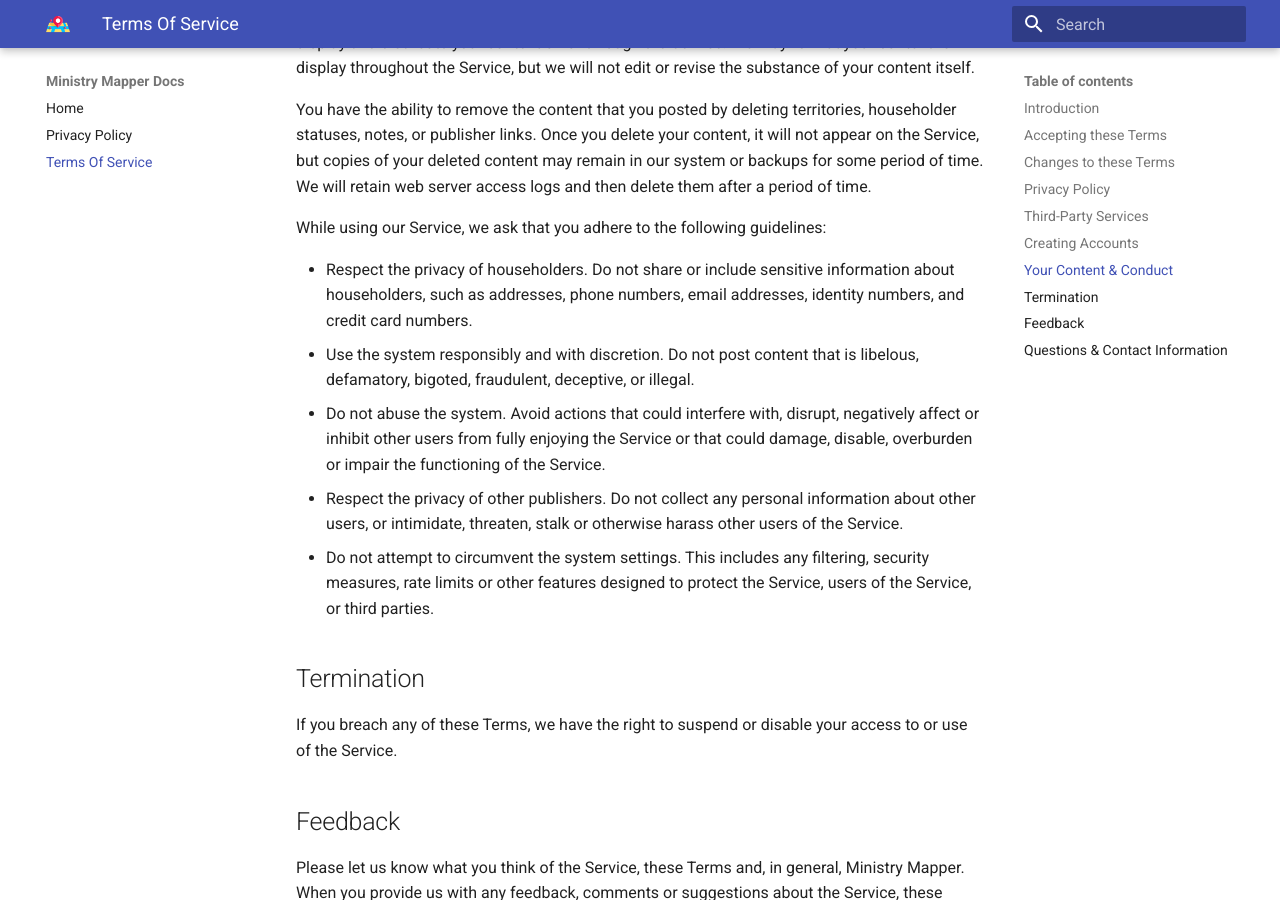
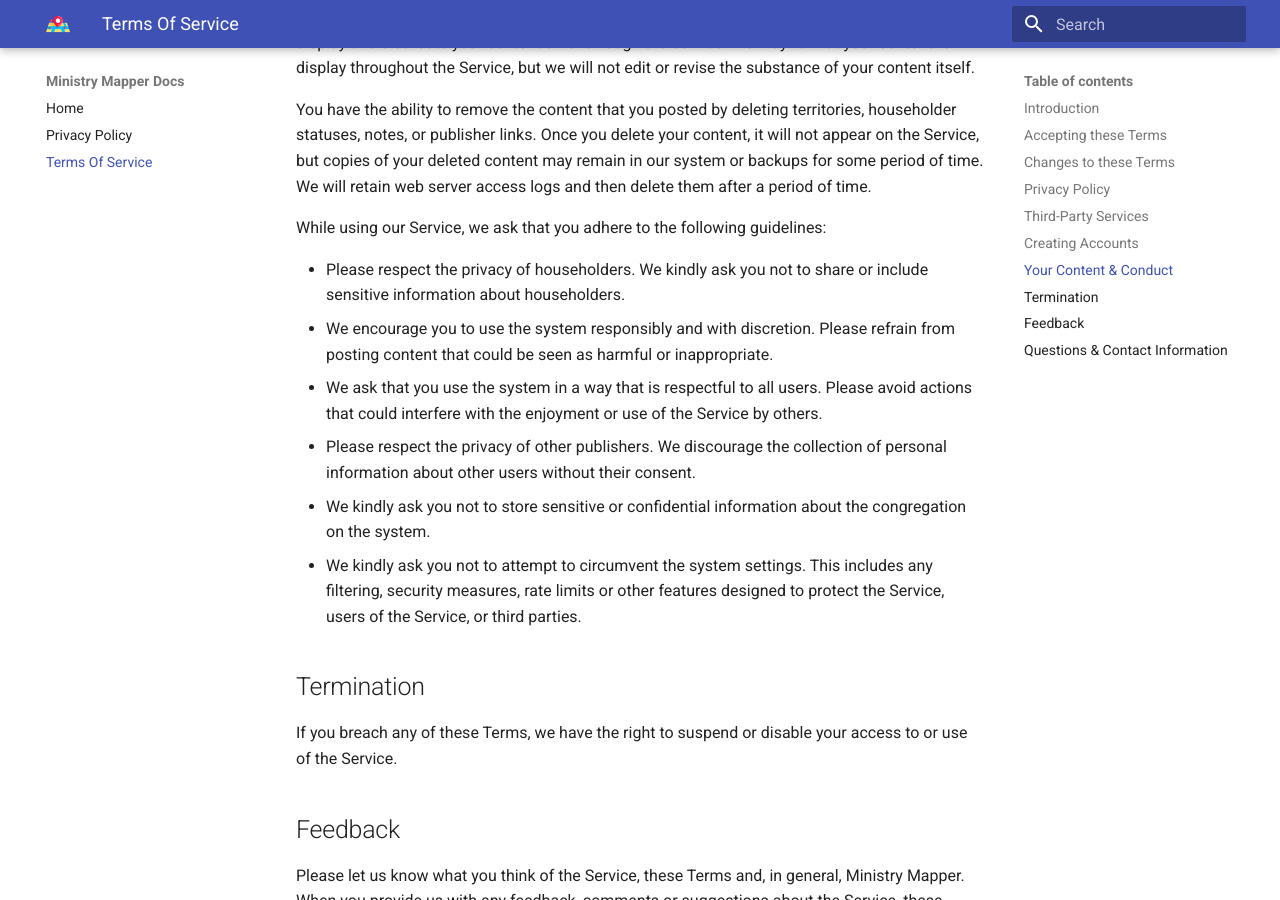
Before and after one commit to rimorin/ministry-mapper-doc, an MkDocs documentation site: the page built from docs/terms-of-service.md, in a window 1280 px wide and 900 px high, scrolled down 1630 px. Built offline with MkDocs 1.6.1 and Material for MkDocs 9.7.7, drawn with Linux system fonts in a browser that asks for light colours.

Commit message:
docs: update terms for content & conduct

```diff
--- a/docs/terms-of-service.md
+++ b/docs/terms-of-service.md
@@ -5,9 +5,11 @@
 These terms of service ("Terms") apply to your access and use of Ministry Mapper (the "Service"). Please read them carefully.
 
 ## Accepting these Terms
+
 If you access or use the Service, it means you agree to be bound by all of the terms below. So, before you use the Service, please read all of the terms. If you don't agree to all of the terms below, please do not use the Service. Also, if a term does not make sense to you, please let us know by e-mailing rimorin@gmail.com.
 
 ## Changes to these Terms
+
 We reserve the right to modify these Terms at any time. For instance, we may need to change these Terms if we come out with a new feature or for some other reason.
 
 Whenever we make changes to these Terms, the changes are effective immediately after we post such revised Terms (indicated by revising the date at the top of these Terms) or upon your acceptance if we provide a mechanism for your immediate acceptance of the revised Terms (such as a click-through confirmation or acceptance button). It is your responsibility to check Ministry Mapper for changes to these Terms.
@@ -15,12 +17,15 @@ Whenever we make changes to these Terms, the changes are effective immediately a
 If you continue to use the Service after the revised Terms go into effect, then you have accepted the changes to these Terms.
 
 ## Privacy Policy
+
 For information about how we collect and use information about users of the Service, please check out our [privacy policy](privacy-policy.md).
 
 ## Third-Party Services
+
 From time to time, we may provide you with links to third party websites or services that we do not own or control. Your use of the Service may also include the use of applications that are developed or owned by a third party. Your use of such third party applications, websites, and services is governed by that party's own terms of service or privacy policies. We encourage you to read the terms and conditions and privacy policy of any third party application, website or service that you visit or use.
 
 ## Creating Accounts
+
 When you create an account or use another service to log in to the Service, you agree to maintain the security of your password and accept all risks of unauthorized access to any data or other information you provide to the Service.
 
 If you discover or suspect any Service security breaches, please let us know as soon as possible.
@@ -35,17 +40,21 @@ You have the ability to remove the content that you posted by deleting territori
 
 While using our Service, we ask that you adhere to the following guidelines:
 
-- Respect the privacy of householders. Do not share or include sensitive information about householders, such as addresses, phone numbers, email addresses, identity numbers, and credit card numbers.
-- Use the system responsibly and with discretion. Do not post content that is libelous, defamatory, bigoted, fraudulent, deceptive, or illegal.
-- Do not abuse the system. Avoid actions that could interfere with, disrupt, negatively affect or inhibit other users from fully enjoying the Service or that could damage, disable, overburden or impair the functioning of the Service.
-- Respect the privacy of other publishers. Do not collect any personal information about other users, or intimidate, threaten, stalk or otherwise harass other users of the Service.
-- Do not attempt to circumvent the system settings. This includes any filtering, security measures, rate limits or other features designed to protect the Service, users of the Service, or third parties.
+- Please respect the privacy of householders. We kindly ask you not to share or include sensitive information about householders.
+- We encourage you to use the system responsibly and with discretion. Please refrain from posting content that could be seen as harmful or inappropriate.
+- We ask that you use the system in a way that is respectful to all users. Please avoid actions that could interfere with the enjoyment or use of the Service by others.
+- Please respect the privacy of other publishers. We discourage the collection of personal information about other users without their consent.
+- We kindly ask you not to store sensitive or confidential information about the congregation on the system.
+- We kindly ask you not to attempt to circumvent the system settings. This includes any filtering, security measures, rate limits or other features designed to protect the Service, users of the Service, or third parties.
 
 ## Termination
+
 If you breach any of these Terms, we have the right to suspend or disable your access to or use of the Service.
 
 ## Feedback
+
 Please let us know what you think of the Service, these Terms and, in general, Ministry Mapper. When you provide us with any feedback, comments or suggestions about the Service, these Terms and, in general, Ministry Mapper, you irrevocably assign to us all of your right, title and interest in and to your feedback, comments and suggestions.
 
 ## Questions & Contact Information
+
 Questions or comments about the Service may be directed to us at the email address rimorin@gmail.com.
```
